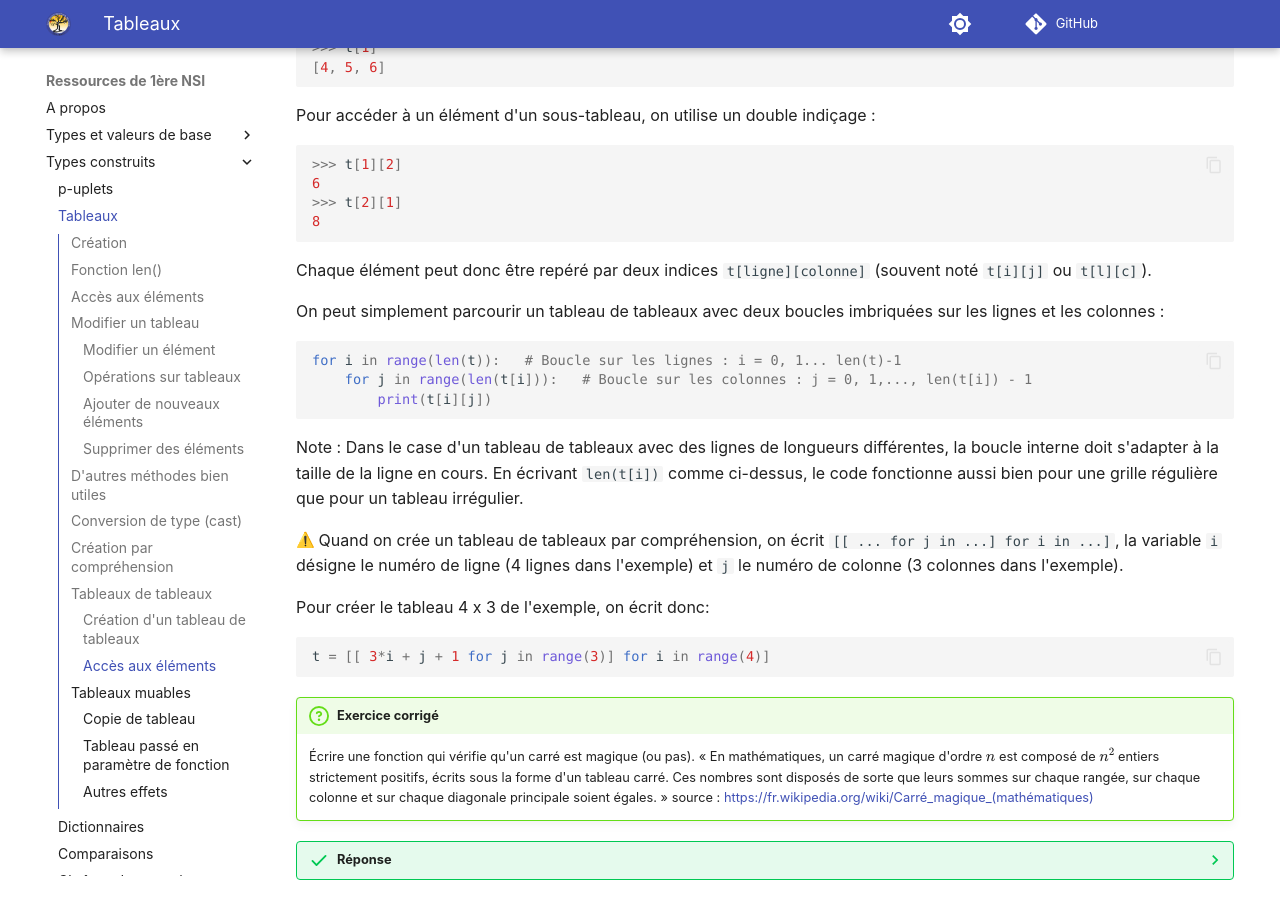
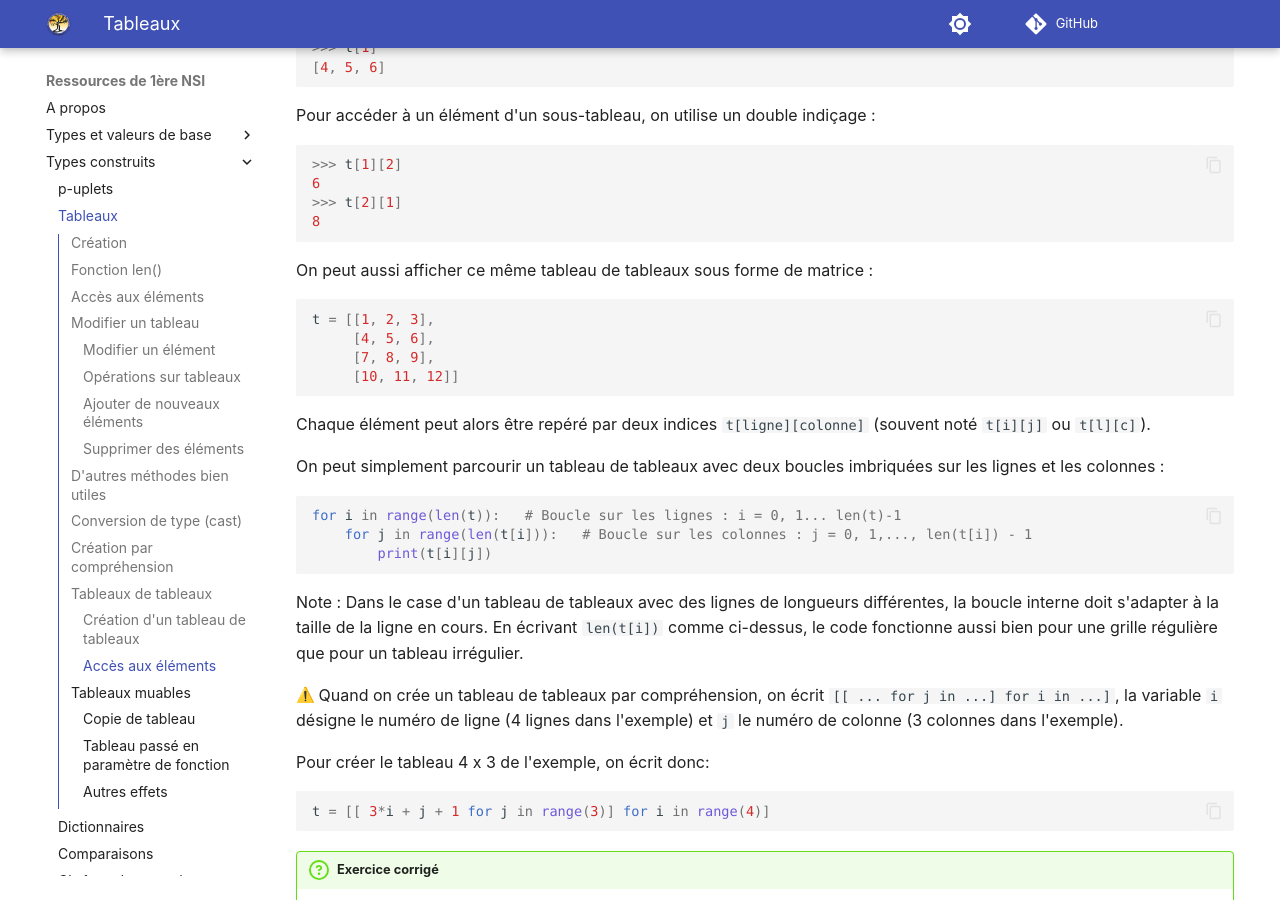
Before and after one commit to fab-perez/NSI-1, an MkDocs documentation site: the page built from docs/types-construits/2-tableaux.md, in a window 1280 px wide and 900 px high, scrolled down 11308 px. Built offline with MkDocs 1.6.1 and Material for MkDocs 9.7.7, drawn with Linux system fonts in a browser that asks for light colours; emoji names are drawn with the system emoji font; comment, search, counter and statistics services are not loaded.

Commit message:
Add files via upload

````diff
--- a/docs/types-construits/2-tableaux.md
+++ b/docs/types-construits/2-tableaux.md
@@ -647,7 +647,15 @@ Pour accéder à un élément d'un sous-tableau, on utilise un double indiçage
 8
 ```
 
-Chaque élément peut donc être repéré par deux indices `t[ligne][colonne]` (souvent noté `t[i][j]` ou `t[l][c]`).
+On peut aussi afficher ce même tableau de tableaux sous forme de matrice :
+``` py
+t = [[1, 2, 3],
+     [4, 5, 6],
+	 [7, 8, 9],
+	 [10, 11, 12]]
+```
+Chaque élément peut alors être repéré par deux indices `t[ligne][colonne]` (souvent noté `t[i][j]` ou `t[l][c]`).
+
 
 
 On peut simplement parcourir un tableau de tableaux avec deux boucles imbriquées sur les lignes et les colonnes :
````
